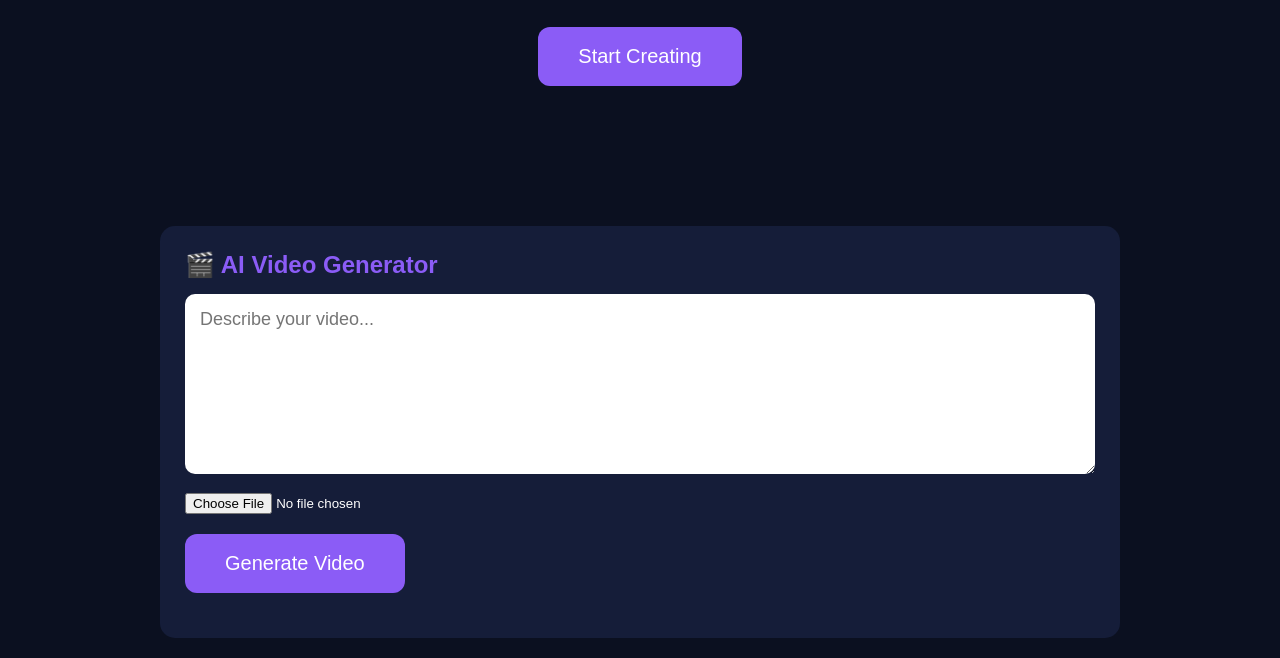
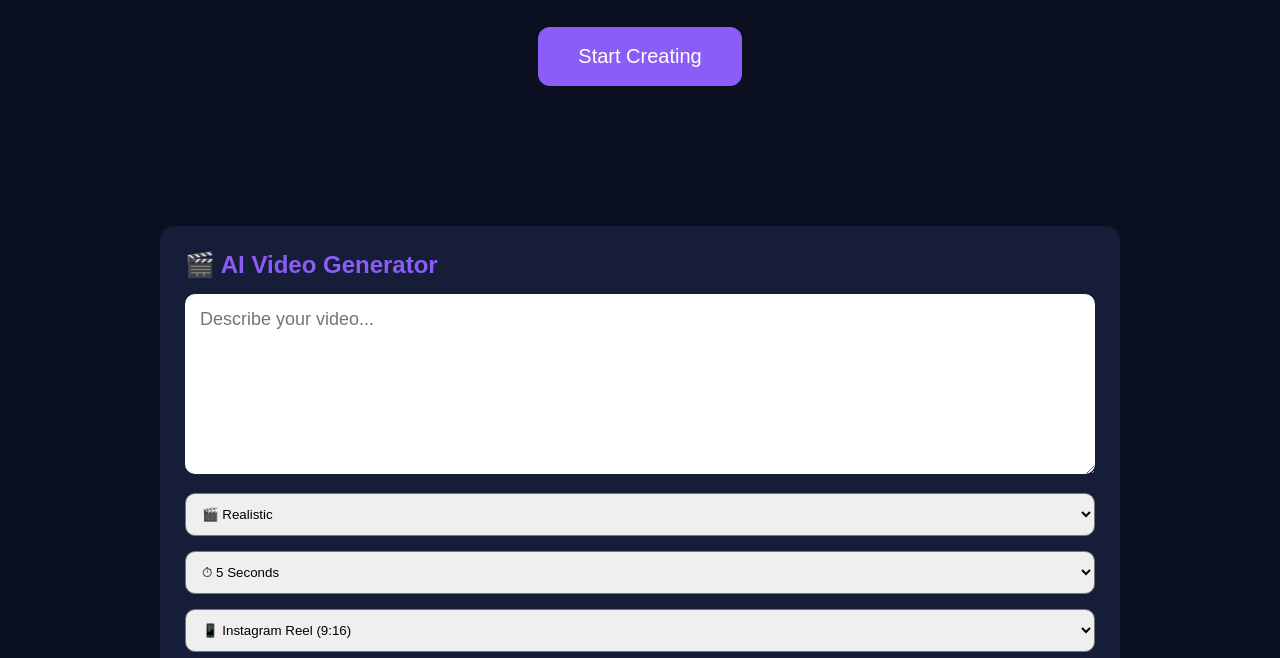
Before and after one commit to animeverseai/AnimVerse-AI, a plain HTML site: page index.html in a window 1280 px wide. Shown: the part 261-919 px from the top of the page. Drawn offline with Linux system fonts and the light colour scheme.

Commit message:
Update index.html

```diff
--- a/index.html
+++ b/index.html
@@ -185,6 +185,23 @@ Start Creating
 <textarea id="prompt" placeholder="Describe your video..."></textarea>
 
 
+<select id="videoStyle" style="width:100%;padding:12px;margin-bottom:15px;border-radius:10px;">
+    <option>🎬 Realistic</option>
+    <option>🌸 Anime</option>
+    <option>🎥 Cinematic</option>
+</select>
+
+<select id="videoDuration" style="width:100%;padding:12px;margin-bottom:15px;border-radius:10px;">
+    <option>⏱ 5 Seconds</option>
+    <option>⏱ 10 Seconds</option>
+    <option>⏱ 15 Seconds</option>
+</select>
+
+<select id="videoRatio" style="width:100%;padding:12px;margin-bottom:15px;border-radius:10px;">
+    <option>📱 Instagram Reel (9:16)</option>
+    <option>💻 YouTube (16:9)</option>
+    <option>📷 Square (1:1)</option>
+</select>
 <input type="file">
 
 <br>
```
